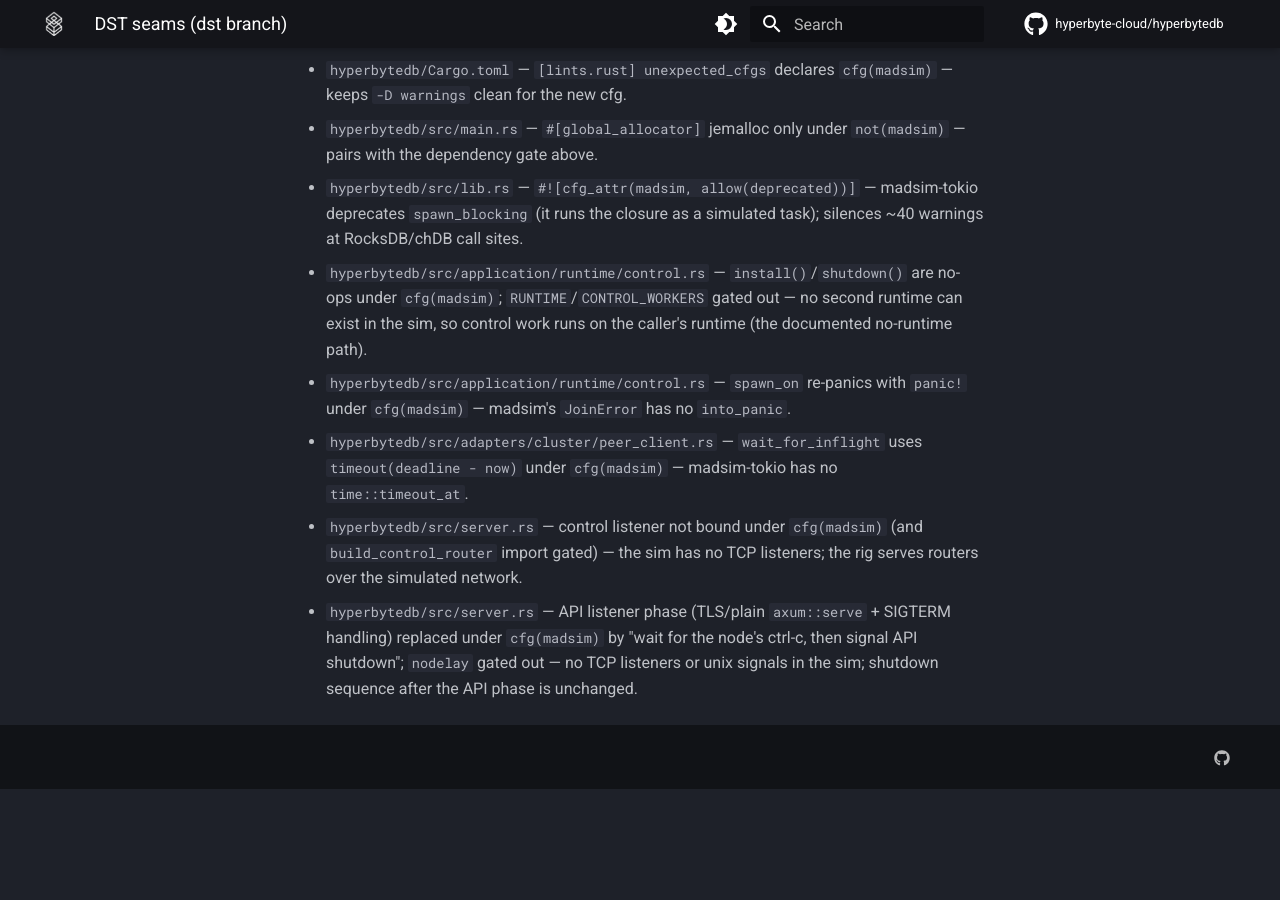
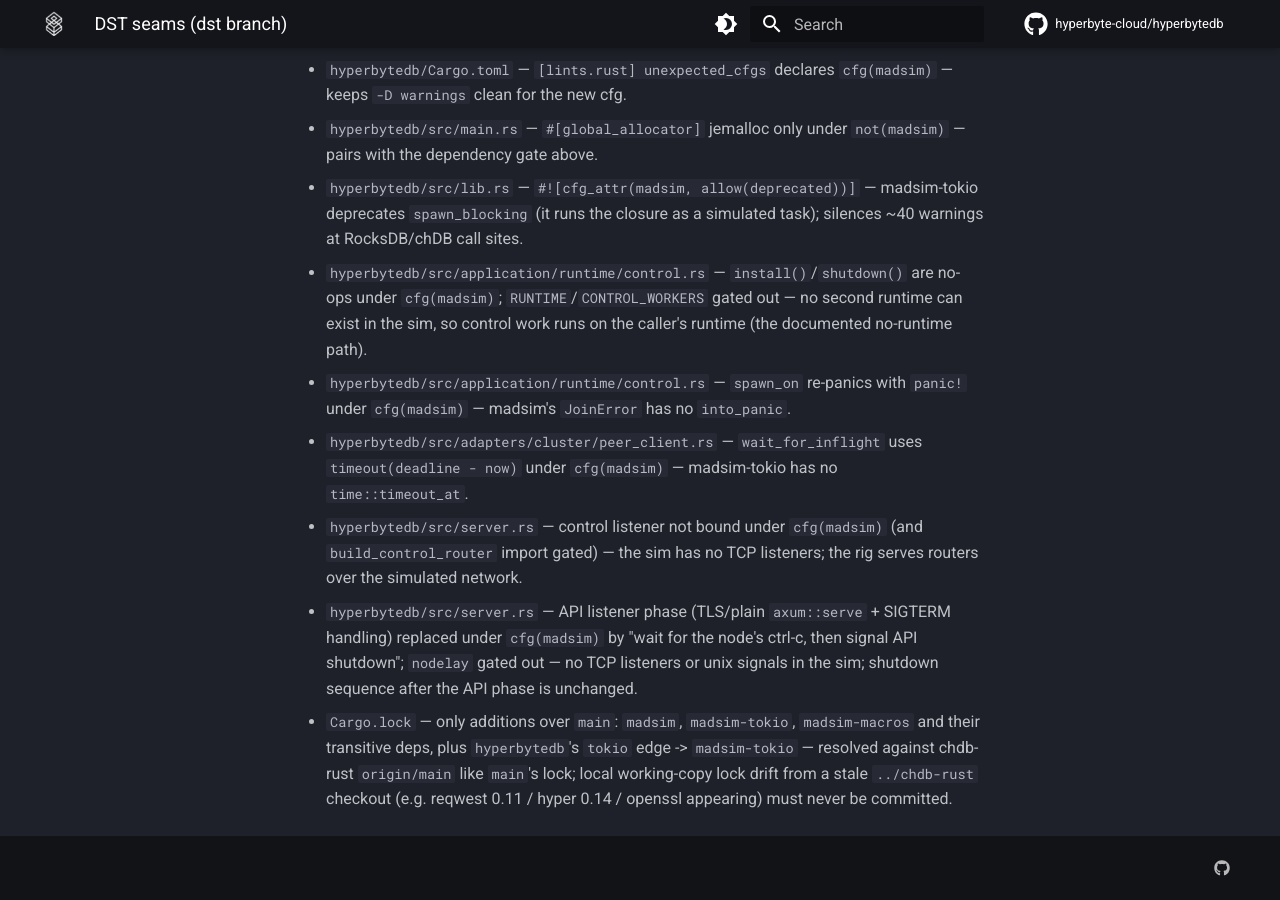
Before and after one commit to hyperbyte-cloud/hyperbytedb, an MkDocs documentation site: the page built from docs/developer-guide/dst-seams.md, in a window 1280 px wide and 900 px high, scrolled down 526 px. Built offline with MkDocs 1.6.1 and Material for MkDocs 9.7.7, drawn with Linux system fonts in a browser that asks for light colours; comment, search, counter and statistics services are not loaded; before the commit the page ends 1315 px from its top, so only the background shows below that.

Commit message:
dst: restore main's Cargo.lock plus madsim entries only
The previous commit's lock was re-resolved against a stale local chdb-rust
checkout (v1.4.0, reqwest 0.11), dragging in reqwest 0.11, hyper 0.14,
native-tls and openssl, and re-pointing socket2/getrandom/windows-sys edges.
This lock is main's lock verbatim plus the madsim / madsim-tokio /
madsim-macros additions and hyperbytedb's tokio -> madsim-tokio edge;
`cargo metadata --locked` accepts it against chdb-rust origin/main.
Note the rule in dst-seams.md.

Co-Authored-By: Claude Opus 5.5 <noreply@anthropic.com>
Claude-Session: https://claude.ai/code/session_013Adfb9zo61BpFFgkbTouJi

```diff
--- a/docs/developer-guide/dst-seams.md
+++ b/docs/developer-guide/dst-seams.md
@@ -19,3 +19,4 @@ One line per seam: file — what — why.
 - `hyperbytedb/src/adapters/cluster/peer_client.rs` — `wait_for_inflight` uses `timeout(deadline - now)` under `cfg(madsim)` — madsim-tokio has no `time::timeout_at`.
 - `hyperbytedb/src/server.rs` — control listener not bound under `cfg(madsim)` (and `build_control_router` import gated) — the sim has no TCP listeners; the rig serves routers over the simulated network.
 - `hyperbytedb/src/server.rs` — API listener phase (TLS/plain `axum::serve` + SIGTERM handling) replaced under `cfg(madsim)` by "wait for the node's ctrl-c, then signal API shutdown"; `nodelay` gated out — no TCP listeners or unix signals in the sim; shutdown sequence after the API phase is unchanged.
+- `Cargo.lock` — only additions over `main`: `madsim`, `madsim-tokio`, `madsim-macros` and their transitive deps, plus `hyperbytedb`'s `tokio` edge -> `madsim-tokio` — resolved against chdb-rust `origin/main` like `main`'s lock; local working-copy lock drift from a stale `../chdb-rust` checkout (e.g. reqwest 0.11 / hyper 0.14 / openssl appearing) must never be committed.
```
Also changed, not shown: 1 other file.
